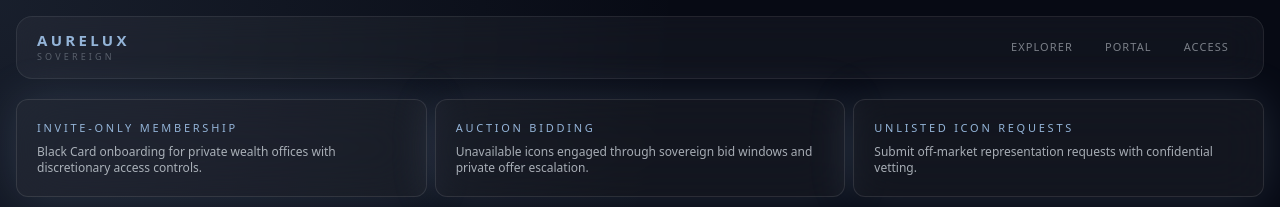
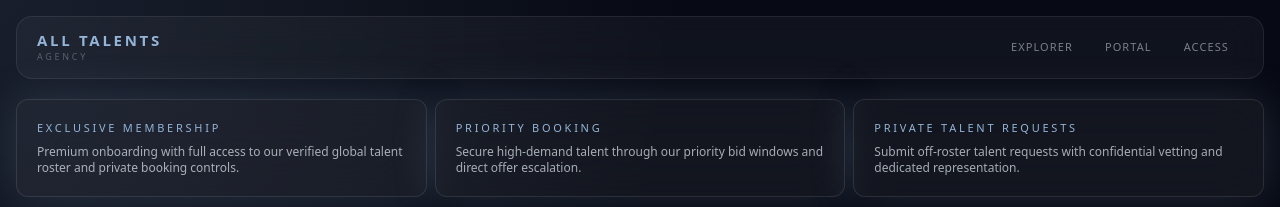
Before and after one commit to xsugax/ATA, a Next.js app in the folder frontend/: page / in a window 1280 px wide. Shown: the top 207 px of the page. Built offline with nearby package versions, Linux system fonts and the light colour scheme; no server answers.

Commit message:
rebrand: All Talents Agency - replace all AURELUX/Sovereign text sitewide

```diff
--- a/frontend/app/booking/[id]/page.js
+++ b/frontend/app/booking/[id]/page.js
@@ -60,7 +60,7 @@ export default function BookingPage() {
       <NavBar />
       <section className="grid gap-5 lg:grid-cols-3">
         <div className="glass rounded-2xl p-5 lg:col-span-2">
-          <h2 className="text-2xl font-semibold">Initiate Sovereign Booking · {celebrity.name}</h2>
+          <h2 className="text-2xl font-semibold">Book Talent · {celebrity.name}</h2>
           <div className="mt-4 grid gap-3 md:grid-cols-2">
             <input className="rounded-lg border border-white/10 bg-black/40 px-3 py-2" placeholder="Event type" value={form.eventType} onChange={(e) => setForm((p) => ({ ...p, eventType: e.target.value }))} />
             <input type="date" className="rounded-lg border border-white/10 bg-black/40 px-3 py-2" value={form.date} onChange={(e) => setForm((p) => ({ ...p, date: e.target.value }))} />
--- a/frontend/app/layout.js
+++ b/frontend/app/layout.js
@@ -1,8 +1,8 @@
 import "./globals.css";
 
 export const metadata = {
-  title: "AURELUX Sovereign",
-  description: "Global celebrity management and private booking ecosystem",
+  title: "All Talents Agency",
+  description: "Global celebrity booking and talent management",
 };
 
 export default function RootLayout({ children }) {
--- a/frontend/app/login/page.js
+++ b/frontend/app/login/page.js
@@ -33,8 +33,8 @@ export default function LoginPage() {
     <main>
       <NavBar />
       <section className="glass mx-auto max-w-xl rounded-2xl p-6">
-        <h2 className="text-2xl font-semibold">Sovereign Access Gateway</h2>
-        <p className="mt-1 text-sm text-platinum/70">Use seeded credentials to unlock role-based portals.</p>
+        <h2 className="text-2xl font-semibold">Agency Access</h2>
+        <p className="mt-1 text-sm text-platinum/70">Sign in to access your portal.</p>
         <form className="mt-4 space-y-3" onSubmit={submit}>
           <input className="w-full rounded-lg border border-white/10 bg-black/40 px-3 py-2" value={email} onChange={(e) => setEmail(e.target.value)} />
           <input className="w-full rounded-lg border border-white/10 bg-black/40 px-3 py-2" type="password" value={password} onChange={(e) => setPassword(e.target.value)} />
--- a/frontend/app/page.js
+++ b/frontend/app/page.js
@@ -21,16 +21,16 @@ export default function DashboardPage() {
       <MetricCounters metrics={payload?.metrics} />
       <section className="mt-3 grid gap-2 md:grid-cols-3">
         <div className="metric-card">
-          <h3 className="text-[11px] uppercase tracking-[0.25em] text-sovereign">Invite-Only Membership</h3>
-          <p className="mt-2 text-xs text-platinum/70">Black Card onboarding for private wealth offices with discretionary access controls.</p>
+          <h3 className="text-[11px] uppercase tracking-[0.25em] text-sovereign">Exclusive Membership</h3>
+          <p className="mt-2 text-xs text-platinum/70">Premium onboarding with full access to our verified global talent roster and private booking controls.</p>
         </div>
         <div className="metric-card">
-          <h3 className="text-[11px] uppercase tracking-[0.25em] text-sovereign">Auction Bidding</h3>
-          <p className="mt-2 text-xs text-platinum/70">Unavailable icons engaged through sovereign bid windows and private offer escalation.</p>
+          <h3 className="text-[11px] uppercase tracking-[0.25em] text-sovereign">Priority Booking</h3>
+          <p className="mt-2 text-xs text-platinum/70">Secure high-demand talent through our priority bid windows and direct offer escalation.</p>
         </div>
         <div className="metric-card">
-          <h3 className="text-[11px] uppercase tracking-[0.25em] text-sovereign">Unlisted Icon Requests</h3>
-          <p className="mt-2 text-xs text-platinum/70">Submit off-market representation requests with confidential vetting.</p>
+          <h3 className="text-[11px] uppercase tracking-[0.25em] text-sovereign">Private Talent Requests</h3>
+          <p className="mt-2 text-xs text-platinum/70">Submit off-roster talent requests with confidential vetting and dedicated representation.</p>
         </div>
       </section>
       <RevisionLog />
--- a/frontend/app/portal/page.js
+++ b/frontend/app/portal/page.js
@@ -15,11 +15,11 @@ export default function PortalPage() {
     <main>
       <NavBar />
       {!data ? (
-        <div className="glass rounded-2xl p-6 text-sm">Login as client or manager to unlock the sovereign client portal.</div>
+        <div className="glass rounded-2xl p-6 text-sm">Login as client or manager to unlock the client portal.</div>
       ) : (
         <section className="space-y-5">
           <div className="glass rounded-2xl p-5">
-            <h2 className="text-2xl font-semibold">Sovereign Client Portal</h2>
+            <h2 className="text-2xl font-semibold">Client Portal</h2>
             <p className="text-sm text-platinum/70">Membership Tier: <span className="text-sovereign">{data.membershipTier}</span></p>
           </div>
           <div className="grid gap-4 lg:grid-cols-3">
--- a/frontend/components/CelebrityCard.js
+++ b/frontend/components/CelebrityCard.js
@@ -55,7 +55,7 @@ export default function CelebrityCard({ celebrity, availabilityDate }) {
         <p>Risk: <span className="uppercase">{celebrity.riskIndex}</span> · NDA: {celebrity.ndaDefault ? "Required" : "Optional"}</p>
       </div>
       <div className="mt-4 grid gap-2">
-        <Link href={`/booking/${celebrity.id}`} className="flex-1 rounded-lg bg-sovereign px-3 py-2 text-center text-xs font-semibold uppercase text-black">Initiate Sovereign Booking</Link>
+        <Link href={`/booking/${celebrity.id}`} className="flex-1 rounded-lg bg-sovereign px-3 py-2 text-center text-xs font-semibold uppercase text-black">Book Now</Link>
         <button type="button" onClick={checkAvailability} className="rounded-lg border border-sovereign/35 bg-black/30 px-3 py-2 text-xs font-semibold uppercase tracking-wider text-sovereign">Check Availability</button>
         <button type="button" onClick={messageRepresentative} className="rounded-lg border border-white/20 bg-white/5 px-3 py-2 text-xs font-semibold uppercase tracking-wider text-platinum">Message Representative</button>
       </div>
--- a/frontend/components/HeroDeck.js
+++ b/frontend/components/HeroDeck.js
@@ -28,7 +28,7 @@ export default function HeroDeck({ featured }) {
           exit={{ opacity: 0, y: -15 }}
           transition={{ duration: 0.45 }}
         >
-          <p className="mb-1 text-[10px] uppercase tracking-[0.4em] text-sovereign">Featured Profile</p>
+          <p className="mb-1 text-[10px] uppercase tracking-[0.4em] text-sovereign">All Talents Agency</p>
           <h2 className="text-2xl font-semibold md:text-5xl">{active.name}</h2>
           <div className="mt-3 grid grid-cols-2 gap-x-4 gap-y-2 text-xs text-platinum/75 md:text-sm">
             <div><span className="text-platinum/40">Tier</span><br />{active.bookingTiers[2].type}</div>
--- a/frontend/components/NavBar.js
+++ b/frontend/components/NavBar.js
@@ -28,17 +28,17 @@ export default function NavBar() {
         <div style={{
           fontSize: "15px",
           fontWeight: 600,
-          letterSpacing: "0.22em",
+          letterSpacing: "0.18em",
           color: "#94B4D8",
           lineHeight: 1.2,
-        }}>AURELUX</div>
+        }}>ALL TALENTS</div>
         <div style={{
           fontSize: "9px",
-          letterSpacing: "0.35em",
+          letterSpacing: "0.3em",
           color: "rgba(230,236,244,0.3)",
           textTransform: "uppercase",
           marginTop: "1px",
-        }}>Sovereign</div>
+        }}>Agency</div>
       </Link>
 
       <nav style={{ display: "flex", alignItems: "center", gap: "4px" }}>
```
Also changed, not shown: 2 other files (tests, documents, lock files or other folders).
